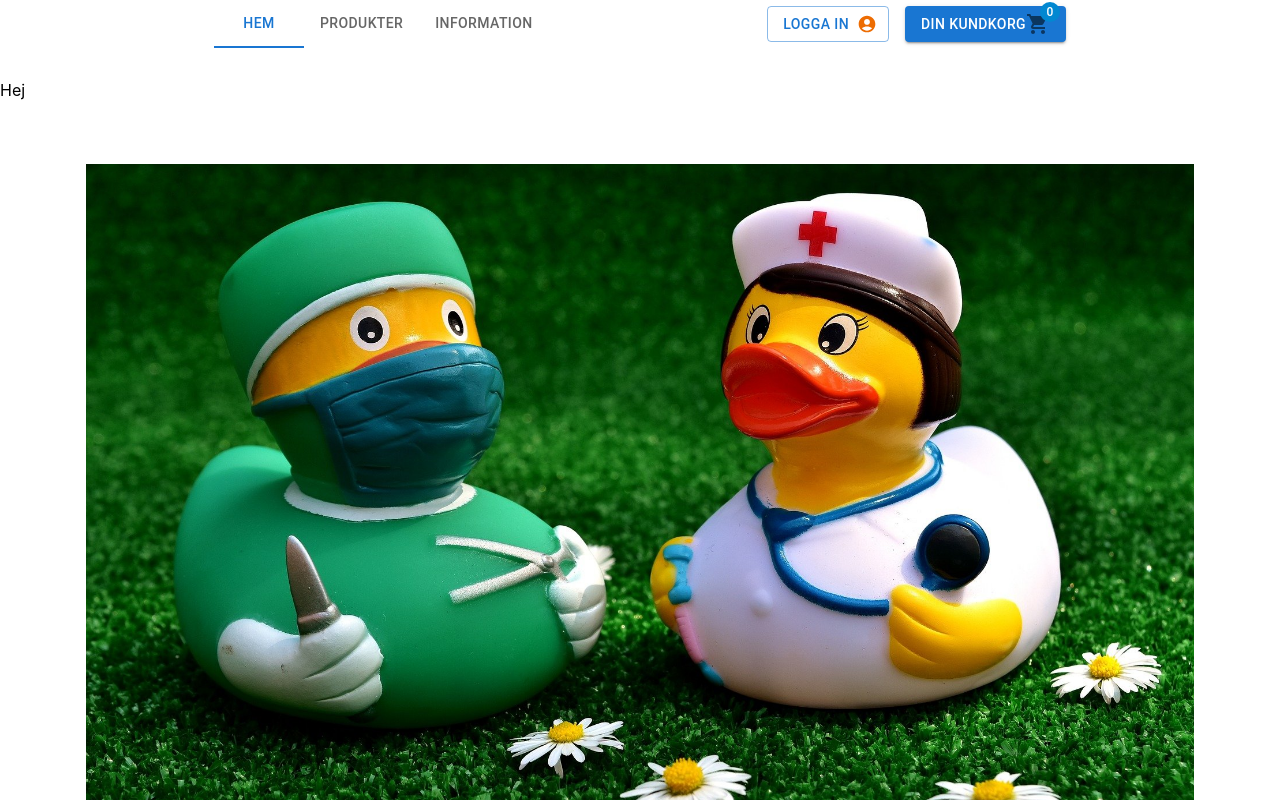
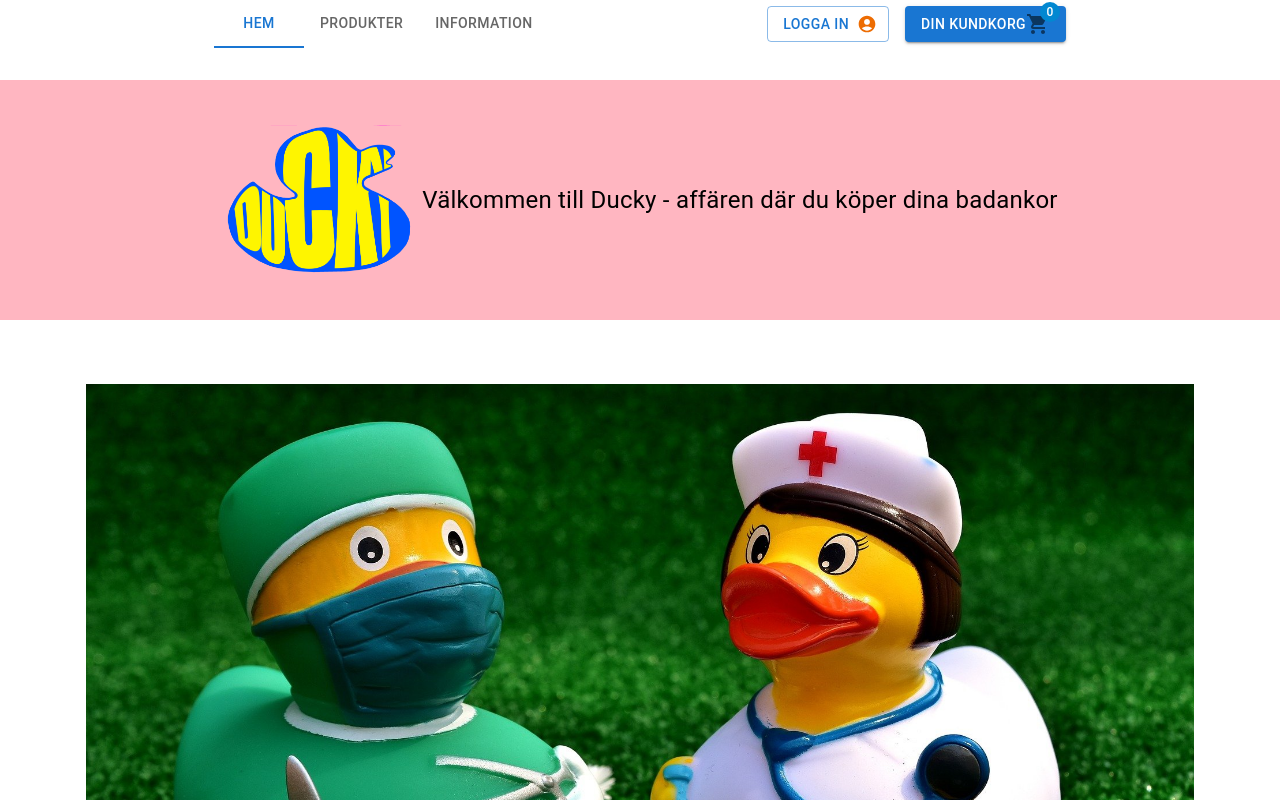
Before and after one commit to OliviaIsberg/ducky, a React (Create React App) app: page / in a window 1280 px wide. Shown: the top 800 px of the page. Built offline with nearby package versions, Linux system fonts and the light colour scheme.

Commit message:
Added logo and text to startPageDescription component

```diff
--- a/src/components/StartPageDescription.tsx
+++ b/src/components/StartPageDescription.tsx
@@ -1,5 +1,30 @@
+import { Box, Typography } from '@mui/material';
+import ducky from '../assets/ProductPictures/ducky2 1.png';
+
 function StartPageDesription() {
-  return <div>Hej</div>;
+  return (
+    <Box
+      sx={{
+        width: '100%',
+        height: '15rem',
+        background: 'lightpink',
+        display: 'flex',
+        justifyContent: 'center',
+      }}
+    >
+      <Box
+        sx={{
+          display: 'flex',
+          alignItems: 'center',
+        }}
+      >
+        <img style={{ width: '200px' }} src={ducky} alt=""></img>
+        <Typography sx={{ fontSize: 'clamp(1rem, 2.5vw, 1.5rem)' }}>
+          Välkommen till Ducky - affären där du köper dina badankor
+        </Typography>
+      </Box>
+    </Box>
+  );
 }
 
 export default StartPageDesription;
```
